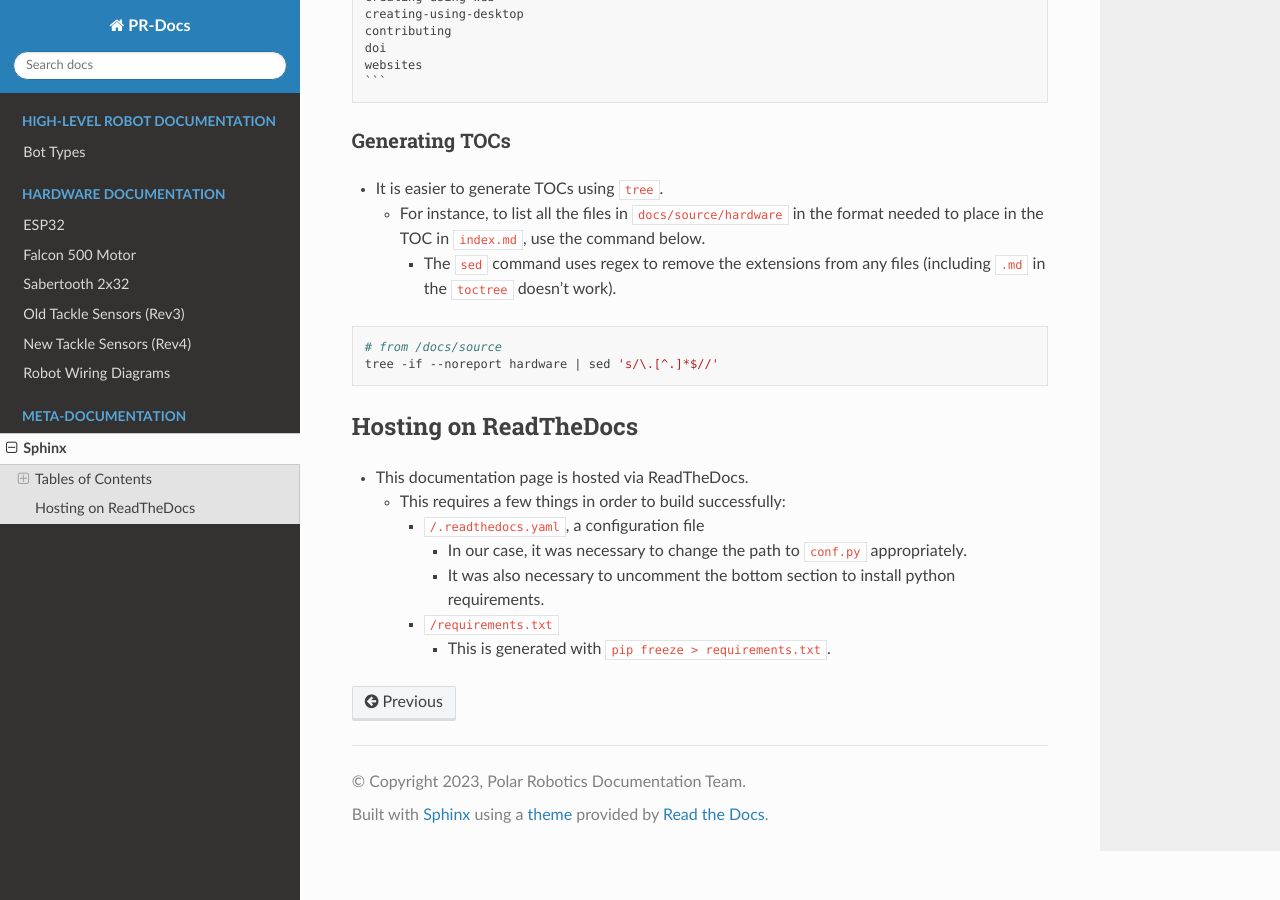
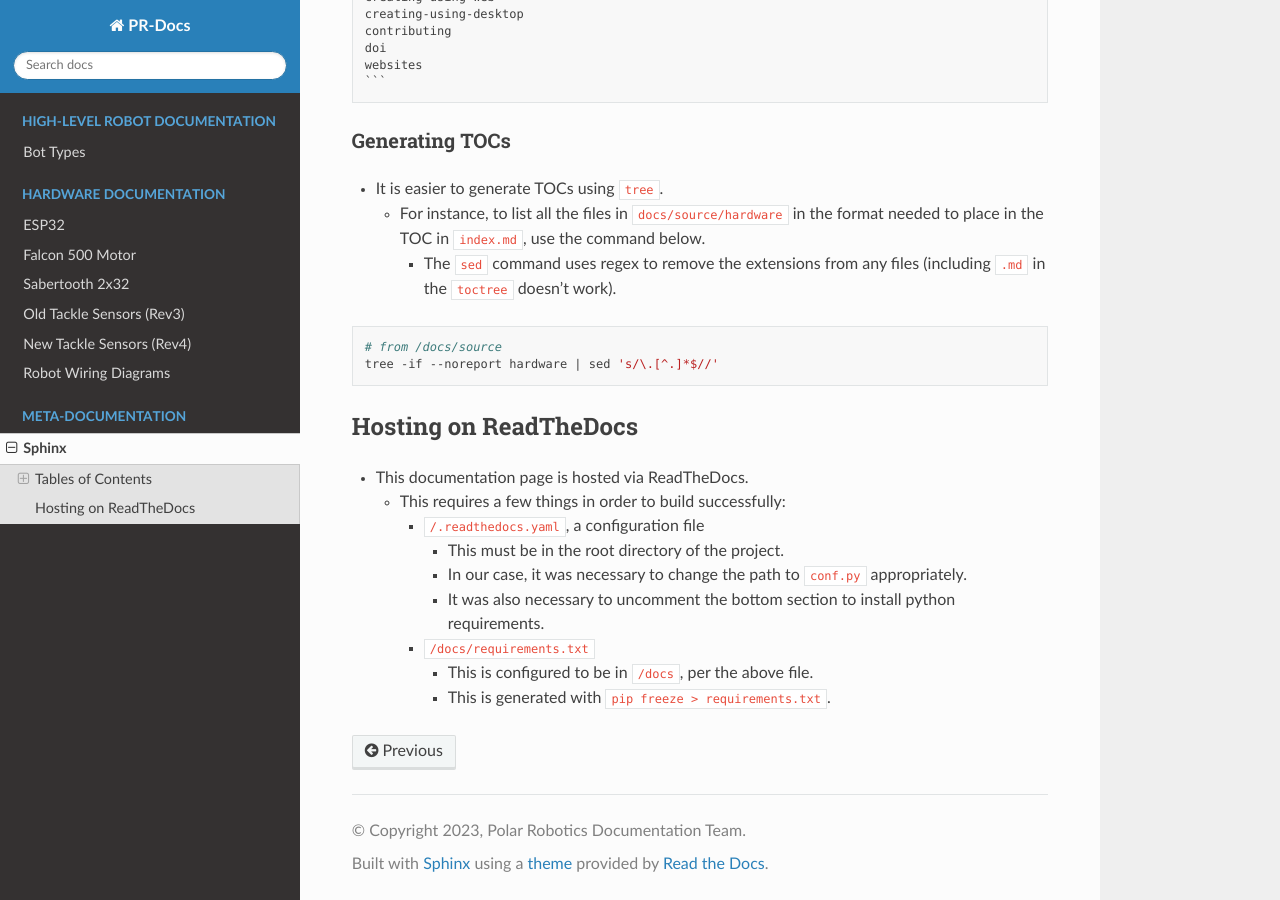
Before and after one commit to PolarRobotics/PR-Docs, a Sphinx documentation site: the page built from docs/source/metadocs/sphinx.md, in a window 1280 px wide and 900 px high, scrolled down 720 px. Built offline with Sphinx 7.4.7 and the Read the Docs theme 2.0.0, drawn with Linux system fonts in a browser that asks for light colours.

Commit message:
fix reqs again

```diff
--- a/docs/source/metadocs/sphinx.md
+++ b/docs/source/metadocs/sphinx.md
@@ -43,7 +43,9 @@ tree -if --noreport hardware | sed 's/\.[^.]*$//'
 - This documentation page is hosted via ReadTheDocs.
   - This requires a few things in order to build successfully:
     - `/.readthedocs.yaml`, a configuration file
+      - This must be in the root directory of the project.
       - In our case, it was necessary to change the path to `conf.py` appropriately.
       - It was also necessary to uncomment the bottom section to install python requirements.
-    - `/requirements.txt`
+    - `/docs/requirements.txt`
+      - This is configured to be in `/docs`, per the above file.
       - This is generated with `pip freeze > requirements.txt`.
```
Also changed, not shown: docs/requirements.txt (renamed from requirements.txt).
